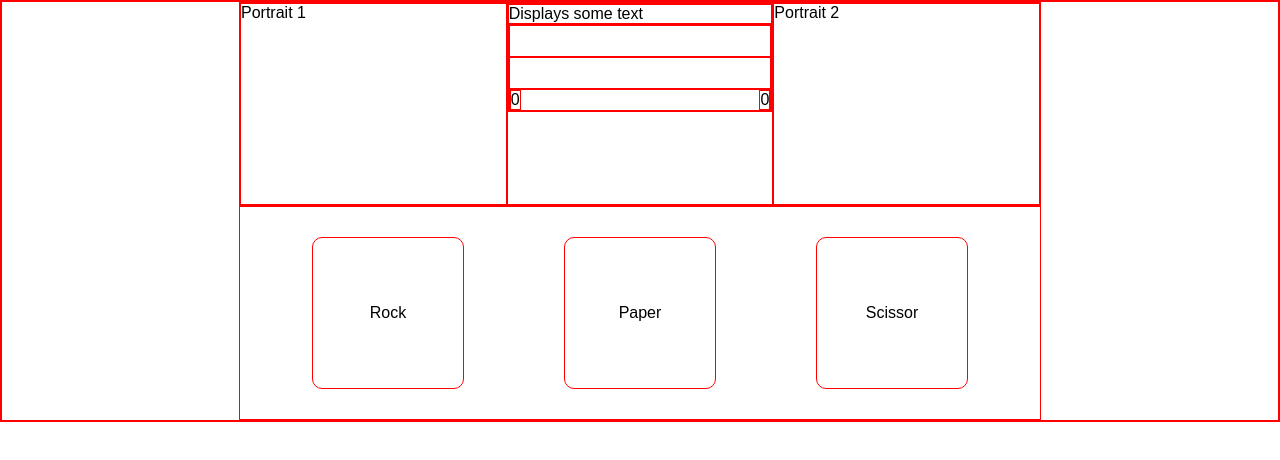
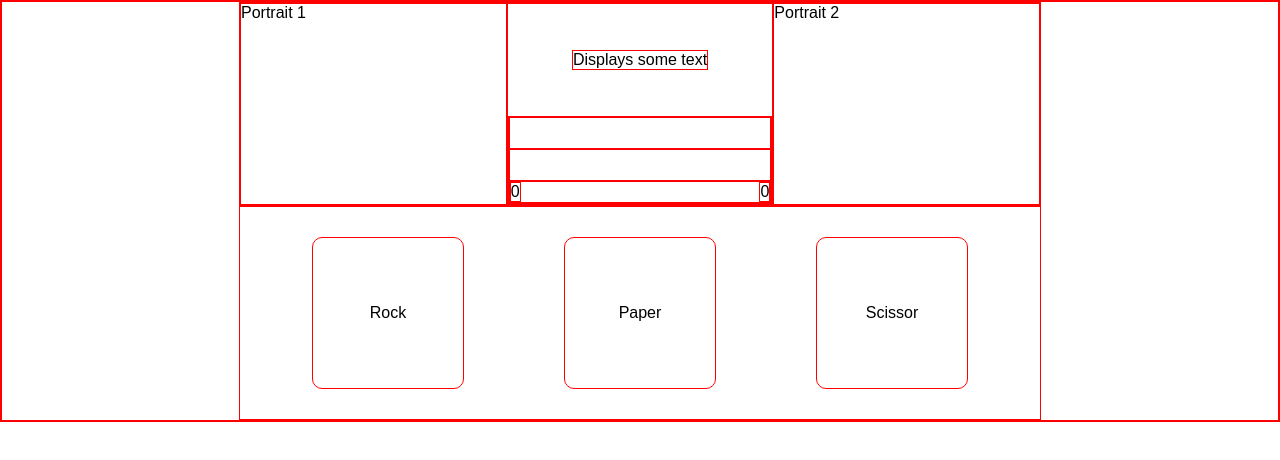
Before and after one commit to kckuei/odin-rock-paper-scissors, a plain HTML site: page index.html in a window 1280 px wide. Drawn offline with Linux system fonts and the light colour scheme.

Commit message:
Modify css styling for layout

```diff
--- a/index.html
+++ b/index.html
@@ -13,7 +13,7 @@
     <div class="hero">
         <div class="left">Portrait 1</div>
         <div class="middle">
-            <div class="messageboard">Displays some text</div>
+            <div class="message">Displays some text</div>
             <div class="scoreboard">
                 <div class="user-tally"></div>
                 <div class="computer-tally"></div>
@@ -95,6 +95,18 @@
         justify-content: center;
     }
 
+    .middle {
+        display: flex;
+        flex-direction: column;
+    }
+
+    .message {
+        margin: auto;
+        display: flex;
+        justify-content: center;
+        align-items: center;
+    }
+
     * {
         border: solid 1px red;
     }
```
